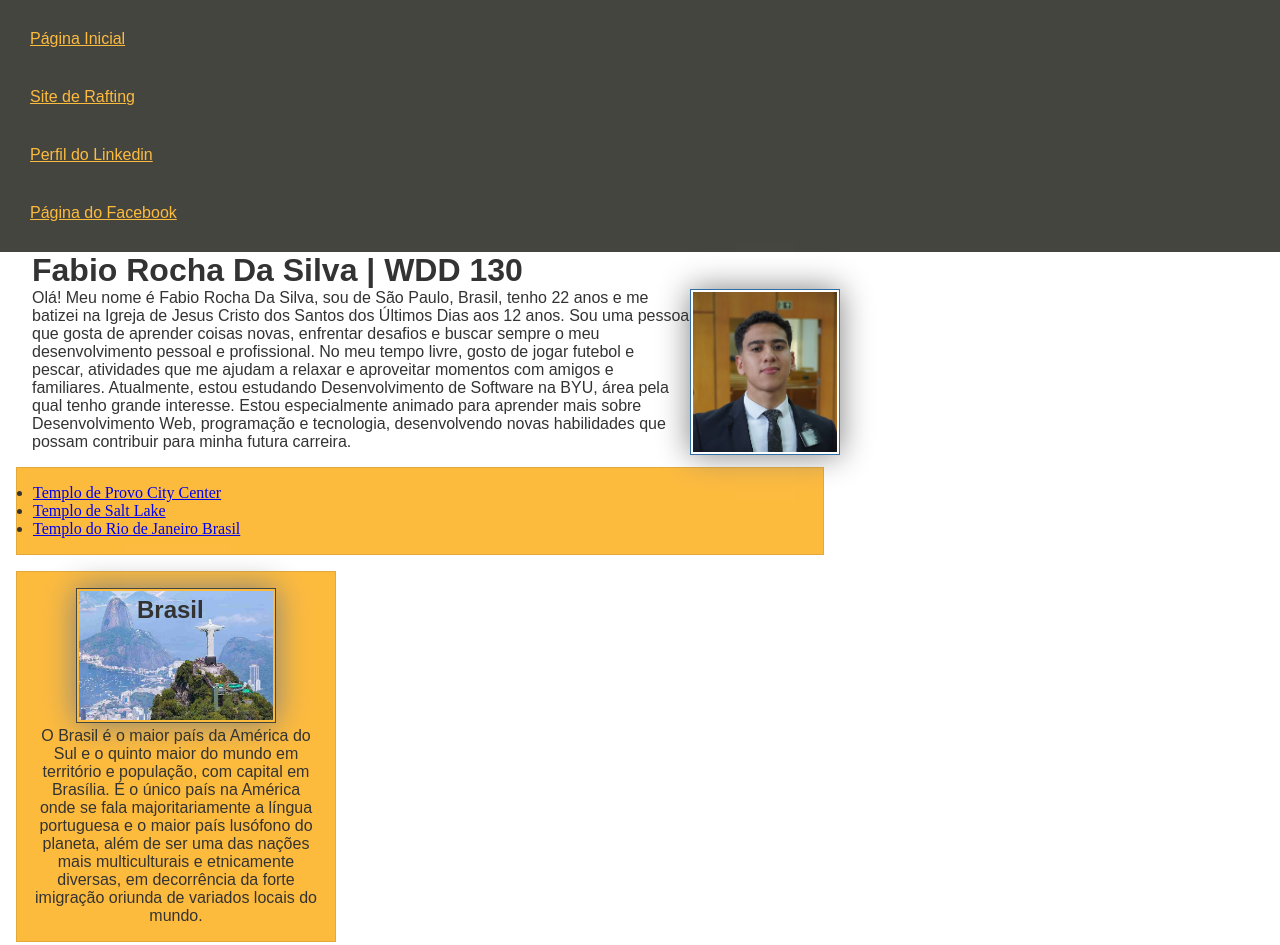
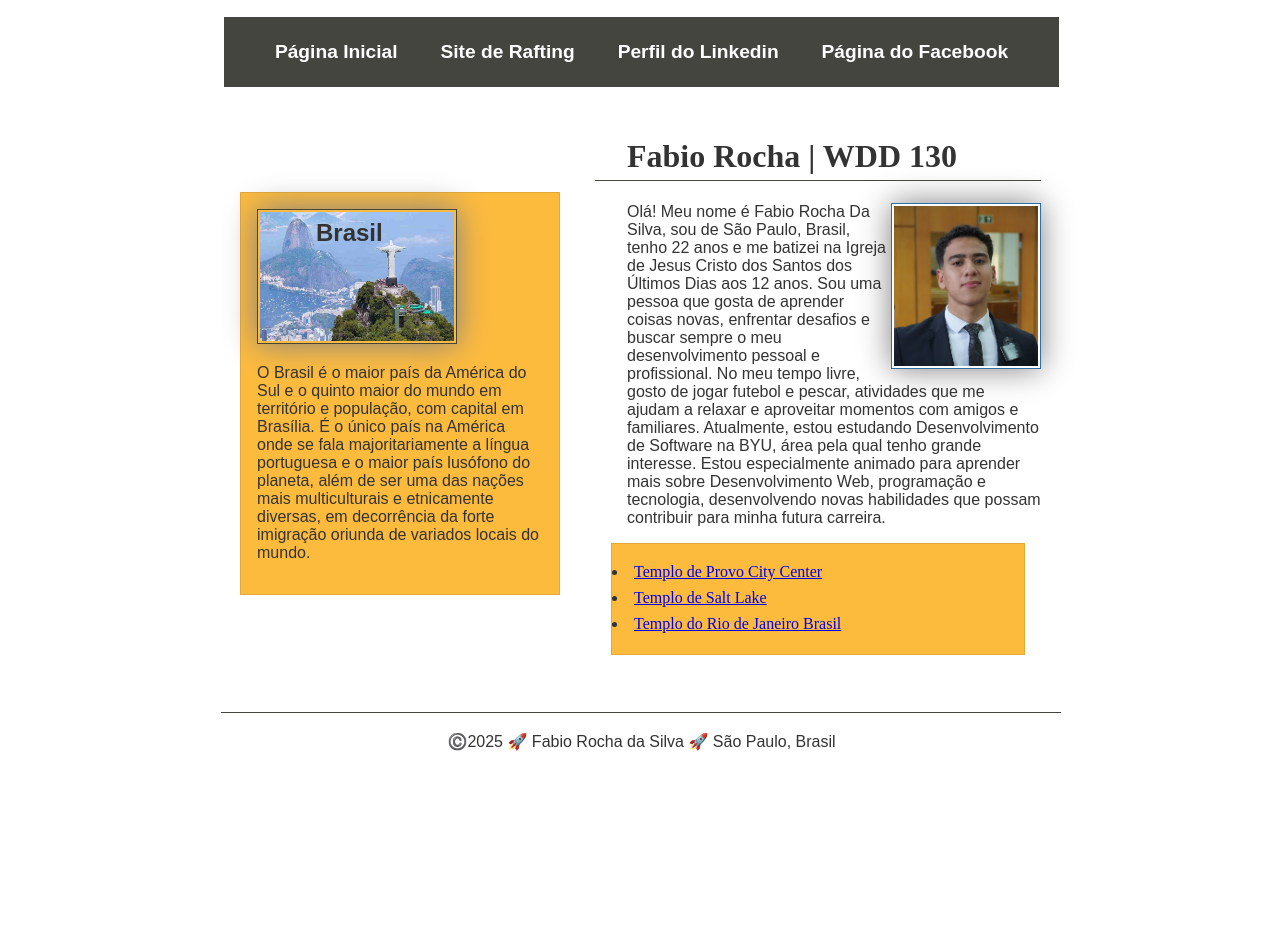
Before and after one commit to FabR15/wdd130, a plain HTML site: page index.html in a window 1280 px wide. Shown: the top 945 px of the page. After the commit the page ends 800 px from the top, so only its background shows below. Drawn offline with Linux system fonts and the light colour scheme.

Commit message:
Melhorias no Layout da Página Inicial

```diff
--- a/estilos/estilos.css
+++ b/estilos/estilos.css
@@ -1,7 +1,13 @@
 * {
-    margin: 0;
-    padding: 0;
     box-sizing: border-box;
+    padding: 3px 2px 5px 3px;
+}
+
+header,
+footer,
+.grid {
+    max-width: 840px;
+    margin: 0 auto;
 }
 
 :root {
@@ -24,10 +30,6 @@
     --sombra-imagem: 0 0 30px gray;
 }
 
-main {
-    max-width: 840px;
-}
-
 main img {
     float: right;
     width: var(--largura-imagem);
@@ -37,11 +39,26 @@ main img {
     box-shadow: var(--sombra-imagem);
 }
 
+div {
+    unicode-bidi: isolate;
+}
+
+.grid {
+    display: grid;
+    align-items: center;
+}
+
+main {
+    grid-column: 2/3;
+    margin: 1rem;
+}
+
 aside {
     width: 20rem;
-    text-align: center;
+    position: relative;
+    grid-column: 1/2;
+    grid-row: 1/2;
     font-family: var(--fonte-principal);
-    position: relative;
 }
 
 aside img {
@@ -51,25 +68,31 @@ aside img {
 
 aside h2 {
     position: absolute;
-    top: 24px;
-    left: 120px;
+    top: 3px;
+    left: 72px;
 }
 
 nav {
     background-color: var(--cor-principal);
-    padding: 10px;
+    padding: 1rem;
+    display: flex;
+    justify-content: space-evenly;
+    align-items: center;
     font-family: var(--fonte-principal);
 }
 
 nav a {
-    color: var(--cor-secundaria);
     display: block;
-    padding: 20px;
+    padding: 0.5rem;
+    text-decoration: none;
+    font-size: 1.2rem;
+    font-weight: 700;
+    color: var(--cor-branco);
 }
 
 h1 {
     color: var(--cor-texto);
-    font-family: var(--fonte-principal);
+    border-bottom: 1px solid var(--cor-borda);
 }
 
 img {
--- a/index.html
+++ b/index.html
@@ -20,17 +20,21 @@
             <a href="https://facebook.com">Página do Facebook</a>
         </nav>
     </header>
+    <div class="grid">
         <main>
-        <h1 class="identacao">Fabio Rocha Da Silva | WDD 130</h1>
+            <h1 class="identacao">Fabio Rocha | WDD 130</h1>
             <img src="imagens/perfil.jpg" alt="Olá, meu nome é Fabio Rocha Da Silva" width="200">
-        <p class="identacao">Olá! Meu nome é Fabio Rocha Da Silva, sou de São Paulo, Brasil, tenho
+            <p class="identacao">Olá! Meu nome é Fabio Rocha Da Silva, sou de São Paulo, Brasil,
+                tenho
                 22 anos e me
                 batizei na Igreja
                 de Jesus Cristo dos Santos dos Últimos Dias aos 12 anos. Sou uma pessoa que gosta de
                 aprender coisas
-            novas, enfrentar desafios e buscar sempre o meu desenvolvimento pessoal e profissional.
+                novas, enfrentar desafios e buscar sempre o meu desenvolvimento pessoal e
+                profissional.
                 No meu tempo
-            livre, gosto de jogar futebol e pescar, atividades que me ajudam a relaxar e aproveitar
+                livre, gosto de jogar futebol e pescar, atividades que me ajudam a relaxar e
+                aproveitar
                 momentos com
                 amigos e familiares.
                 Atualmente, estou estudando Desenvolvimento de Software na BYU, área pela qual tenho
@@ -53,11 +57,14 @@
             <img src="imagens/brasil.jpg" alt="Rio de Janeiro, Brasil">
             <p>O Brasil é o maior país da América do Sul e o quinto maior do mundo em território e
                 população, com capital em Brasília.
-            É o único país na América onde se fala majoritariamente a língua portuguesa e o maior
+                É o único país na América onde se fala majoritariamente a língua portuguesa e o
+                maior
                 país lusófono
-            do planeta, além de ser uma das nações mais multiculturais e etnicamente diversas, em
+                do planeta, além de ser uma das nações mais multiculturais e etnicamente diversas,
+                em
                 decorrência da forte imigração oriunda de variados locais do mundo.</p>
         </aside>
+    </div>
     <footer>
         <p>©️2025 🚀 Fabio Rocha da Silva 🚀 São Paulo, Brasil</p>
     </footer>
--- a/semana04/estilos/exercicios-layout.css
+++ b/semana04/estilos/exercicios-layout.css
@@ -14,6 +14,7 @@ div {
     margin: 1rem;
     border: 1px dashed;
     padding: 1rem;
+    justify-content: center;
 }
 
 .one {
@@ -23,17 +24,23 @@ div {
 
 .flex {
     background-color: #aba;
-    /* escreva declaracoes aqui */
+    justify-content: center;
+    text-align: center;
 
 }
 
 .grid {
     background-color: #abb;
+    justify-content: center;
+    text-align: center;
     /* escreva declaracoes aqui */
 
 }
 
 .container2 {
+    display: flex;
+    flex-wrap: wrap;
+    justify-content: space-around;
     /* escreva declaracoes aqui */
 
 }
@@ -44,11 +51,14 @@ div {
 }
 
 .container3 {
+    display: grid;
+    grid-template-columns: 1fr 1fr 1fr;
     /* escreva declaracoes aqui */
 
 }
 
 .colunas-3 {
+    grid-column: 1/4;
     /* escreva declaracoes aqui */
 
 }
```
Lines whose indentation alone changed are shown as unchanged.
